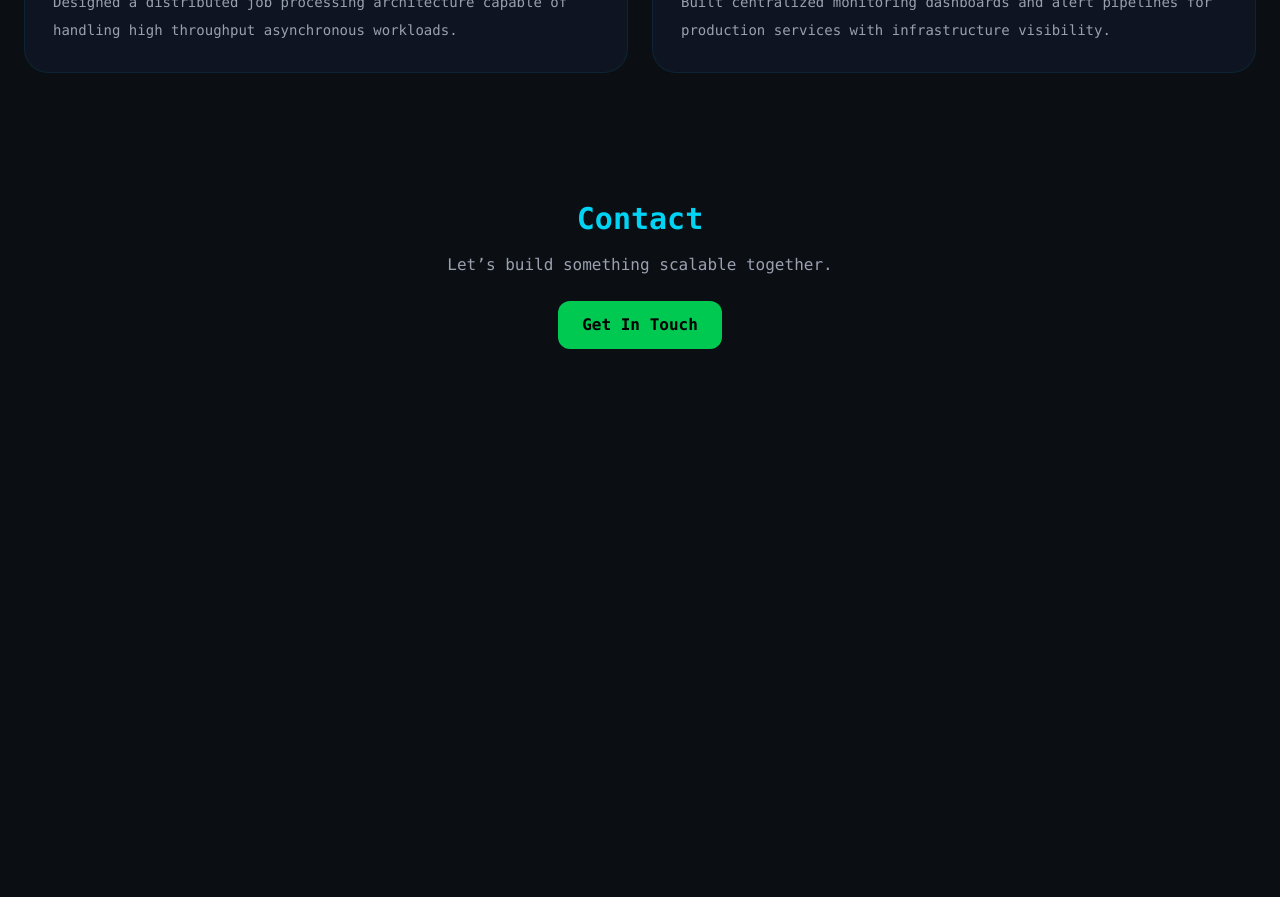
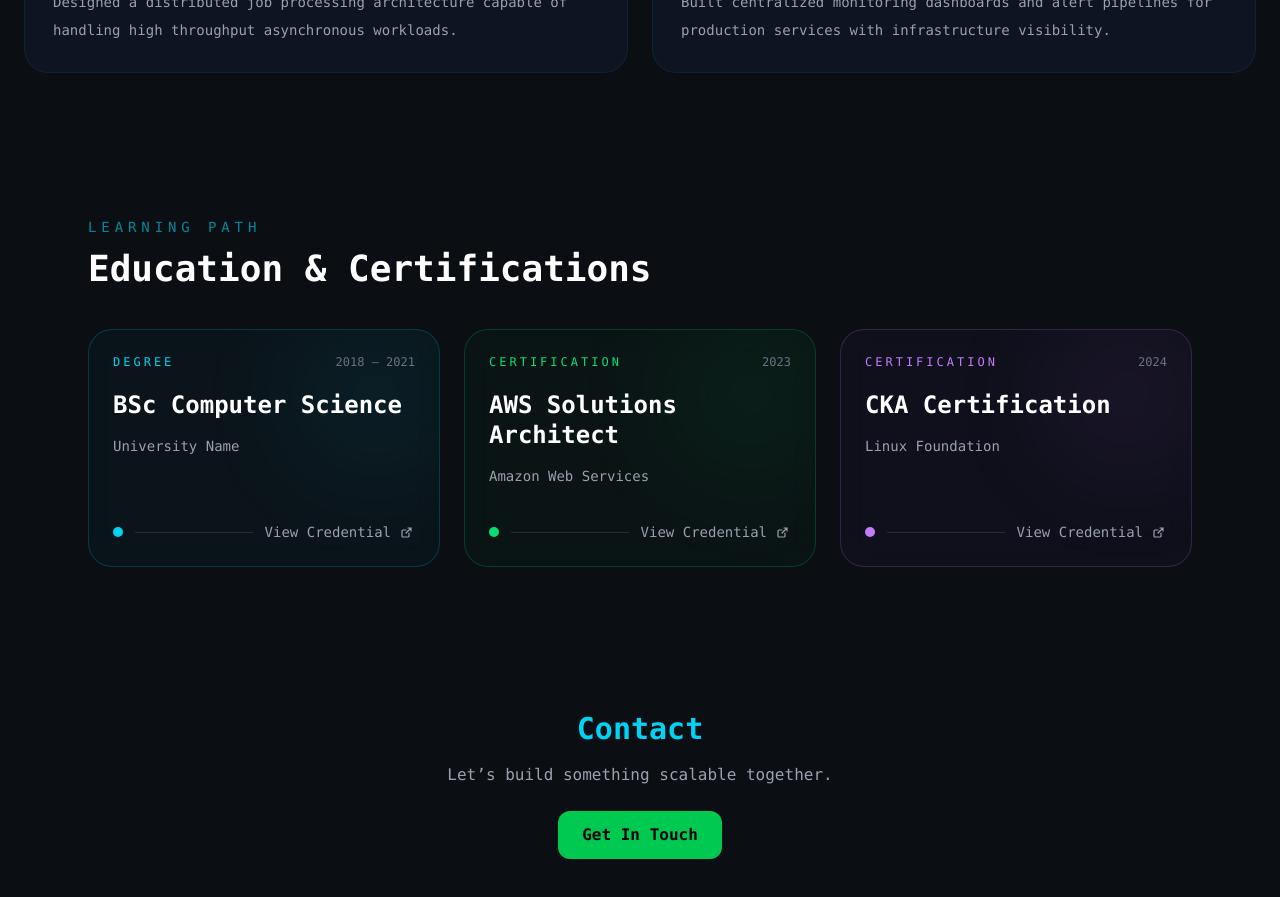
Before and after one commit to RobsonPeacock/dev-portfolio-v2, a React app in the folder frontend/: page / in a window 1280 px wide. Shown: the part 3440-4337 px from the top of the page. Before the commit the page ends 3853 px from the top, so only its background shows below. Built offline with nearby package versions, Linux system fonts and the light colour scheme; the HTML template or start-up script is replaced by a standard one.

Commit message:
Add education section

```diff
--- /dev/null
+++ b/frontend/components/education_section.jsx
@@ -0,0 +1,150 @@
+function EducationSection() {
+  return (
+    <>
+      <section className="max-w-6xl mx-auto px-6 py-20 overflow-hidden">
+        <div className="flex items-center justify-between mb-10 flex-wrap gap-4">
+          <div>
+            <p className="text-sm uppercase tracking-[0.35em] text-cyan-400/60 mb-3">
+              Learning Path
+            </p>
+
+            <h3 className="text-4xl font-bold text-white">
+              Education & Certifications
+            </h3>
+          </div>
+        </div>
+
+        <div className="grid md:grid-cols-3 gap-6">
+          {[
+            {
+              type: 'Degree',
+              title: 'BSc Computer Science',
+              institution: 'University Name',
+              period: '2018 — 2021',
+              accent: 'cyan',
+              link: 'https://www.credly.com/',
+            },
+            {
+              type: 'Certification',
+              title: 'AWS Solutions Architect',
+              institution: 'Amazon Web Services',
+              period: '2023',
+              accent: 'green',
+              link: 'https://www.credly.com/',
+            },
+            {
+              type: 'Certification',
+              title: 'CKA Certification',
+              institution: 'Linux Foundation',
+              period: '2024',
+              accent: 'purple',
+              link: 'https://www.credly.com/',
+            },
+          ].map((item, i) => (
+            <div
+              key={i}
+              className={`group relative overflow-hidden rounded-3xl border backdrop-blur-md p-6 min-h-55 transition-all duration-300 hover:-translate-y-1
+              ${
+                item.accent === 'cyan'
+                  ? 'border-cyan-400/20 bg-cyan-500/3'
+                  : item.accent === 'green'
+                  ? 'border-green-400/20 bg-green-500/3'
+                  : 'border-purple-400/20 bg-purple-500/3'
+              }`}
+            >
+              <div
+                className={`absolute top-0 right-0 w-32 h-32 blur-3xl opacity-10 transition-opacity duration-300 group-hover:opacity-20
+                ${
+                  item.accent === 'cyan'
+                    ? 'bg-cyan-400'
+                    : item.accent === 'green'
+                    ? 'bg-green-400'
+                    : 'bg-purple-400'
+                }`}
+              ></div>
+
+              <div className="relative z-10 flex flex-col h-full justify-between">
+                <div>
+                  <div className="flex items-center justify-between mb-5">
+                    <span
+                      className={`text-xs uppercase tracking-[0.25em]
+                      ${
+                        item.accent === 'cyan'
+                          ? 'text-cyan-400'
+                          : item.accent === 'green'
+                          ? 'text-green-400'
+                          : 'text-purple-400'
+                      }`}
+                    >
+                      {item.type}
+                    </span>
+
+                    <span className="text-xs text-gray-500">
+                      {item.period}
+                    </span>
+                  </div>
+
+                  <h4 className="text-2xl font-bold text-white leading-tight mb-3">
+                    {item.title}
+                  </h4>
+
+                  <p className="text-gray-400 text-sm leading-7">
+                    {item.institution}
+                  </p>
+                </div>
+
+                <div className="mt-8 flex items-center gap-3">
+                  <div
+                    className={`w-2.5 h-2.5 rounded-full
+                    ${
+                      item.accent === 'cyan'
+                        ? 'bg-cyan-400'
+                        : item.accent === 'green'
+                        ? 'bg-green-400'
+                        : 'bg-purple-400'
+                    }`}
+                  ></div>
+
+                  <div className="h-px flex-1 bg-white/10"></div>
+
+                    {item.link && (
+                      <a
+                        href={item.link}
+                        target="_blank"
+                        rel="noopener noreferrer"
+                        className="group inline-flex items-center gap-2 text-sm text-gray-400 hover:text-cyan-300 transition"
+                      >
+                        View Credential
+
+                        <svg
+                          xmlns="http://www.w3.org/2000/svg"
+                          viewBox="0 0 24 24"
+                          fill="none"
+                          stroke="currentColor"
+                          strokeWidth="1.8"
+                          className="w-4 h-4 transition-transform group-hover:translate-x-0.5 group-hover:-translate-y-0.5"
+                        >
+                          <path
+                            strokeLinecap="round"
+                            strokeLinejoin="round"
+                            d="M13.5 6H18m0 0v4.5M18 6l-7.5 7.5"
+                          />
+                          <path
+                            strokeLinecap="round"
+                            strokeLinejoin="round"
+                            d="M15 13.5V18a1.5 1.5 0 01-1.5 1.5H6A1.5 1.5 0 014.5 18V10.5A1.5 1.5 0 016 9h4.5"
+                          />
+                        </svg>
+                      </a>
+                    )}
+                </div>
+              </div>
+            </div>
+          ))}
+        </div>
+      </section>
+    </>
+  )
+}
+
+export default EducationSection;
--- a/frontend/src/App.jsx
+++ b/frontend/src/App.jsx
@@ -6,6 +6,7 @@ import CloudInfrastructureSection from '../components/cloud_infrastructure_secti
 import GithubCalendar from '../components/github_calendar.jsx';
 import WorkExperienceSection from '../components/work_experience_section.jsx';
 import ProjectSection from '../components/project_section.jsx';
+import EducationSection from '../components/education_section.jsx';
 import ContactSection from '../components/contact_section.jsx';
 
 function App() {
@@ -21,6 +22,7 @@ function App() {
           <GithubCalendar />
           <WorkExperienceSection />
           <ProjectSection />
+          <EducationSection />
           <ContactSection />
         </main>
       </div>
```
